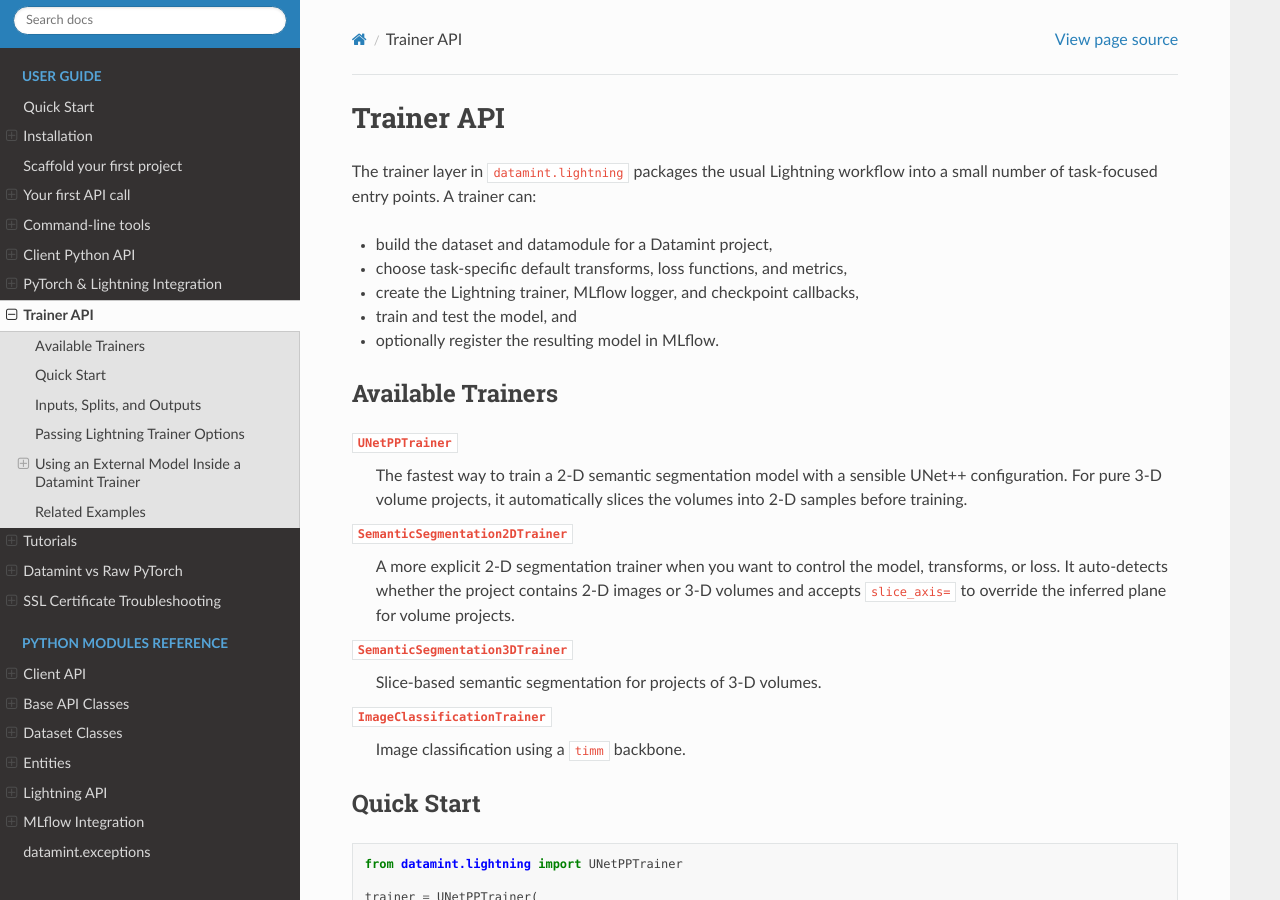
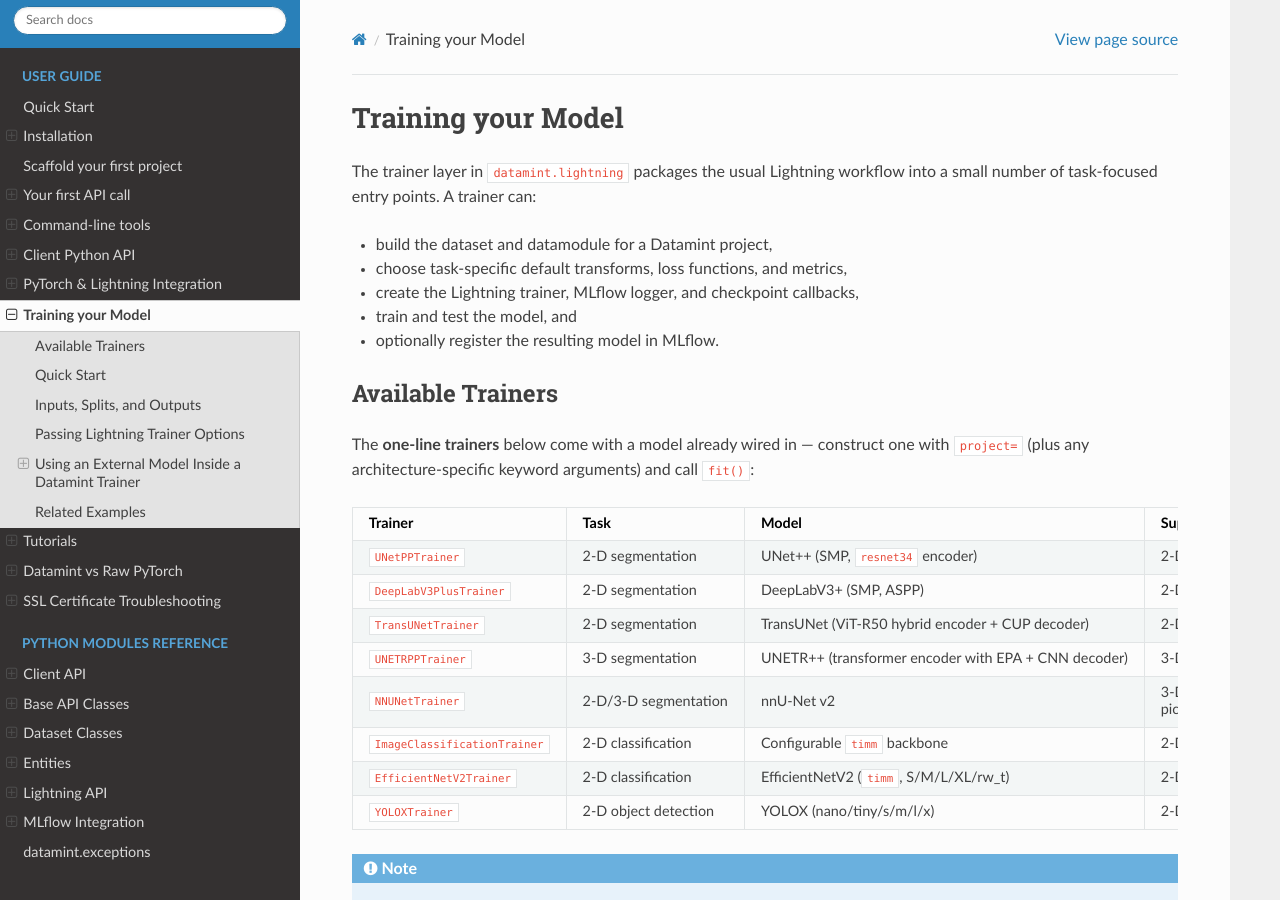
Before and after one commit to SonanceAI/datamint-python-api, a Sphinx documentation site: the page built from docs/source/trainer_api.rst, in a window 1280 px wide and 900 px high. Built offline with Sphinx 7.4.7 and the Read the Docs theme 3.1.0, drawn with Linux system fonts in a browser that asks for light colours; some of the changed text lies outside the part shown.

Commit message:
update trainer_api.rst with recent implementations

```diff
--- a/docs/source/datamint_vs_raw_pytorch.rst
+++ b/docs/source/datamint_vs_raw_pytorch.rst
@@ -559,8 +559,8 @@ Further reading
 ---------------
 
 - :ref:`pytorch_integration` -- Dataset and datamodule details.
-- :ref:`trainer_api` -- Trainer API reference and external-model patterns.
-- `BUSI trainer notebook <https://github.com/SonanceAI/datamint-python-api/blob/main/notebooks/use_cases/segmentation_2d_trainer_BUSI_tutorial.ipynb>`_
+- :ref:`trainer_api` -- Training your Model reference and external-model patterns.
+- `BUSI trainer notebook <https://github.com/SonanceAI/datamint-python-api/blob/main/notebooks/06_end_to_end/slice_based/02_busi_segmentation.ipynb>`_
   -- Runnable end-to-end segmentation tutorial.
-- `External model deployment tutorial <https://github.com/SonanceAI/datamint-python-api/blob/main/notebooks/external_model_deployment_tutorial.ipynb>`_
+- `External model deployment tutorial <https://github.com/SonanceAI/datamint-python-api/blob/main/notebooks/05_deployment/02_deploy_external_model.ipynb>`_
   -- Deploy a custom model trained with Datamint.
--- a/docs/source/getting_started.rst
+++ b/docs/source/getting_started.rst
@@ -67,7 +67,7 @@ Next Steps
 - Master the command-line interface: :ref:`command_line_tools`
 - Check out our Python API documentation: :ref:`client_python_api`
 - Our PyTorch, Lightning and MLflow integration: :ref:`pytorch_integration`
-- Use the built-in Trainer API and custom model integration patterns: :ref:`trainer_api`
+- Use the built-in trainers and custom model integration patterns: :ref:`trainer_api`
 
 Troubleshooting
 ---------------
--- a/docs/source/pytorch_integration.rst
+++ b/docs/source/pytorch_integration.rst
@@ -13,7 +13,7 @@ Key integration features:
 
 - **ImageDataset / VolumeDataset / VideoDataset**: Modular, PyTorch-compatible datasets for 2D images, 3D volumes, and video sequences
 - **DatamintDataModule**: Lightning-compatible data module
-- **Trainer API**: Task-focused trainers such as ``UNetPPTrainer`` and ``SemanticSegmentation2DTrainer``
+- **Training your Model**: Task-focused trainers such as ``UNetPPTrainer`` and ``SemanticSegmentation2DTrainer``
 - **MLFlowModelCheckpoint**: Advanced model checkpointing with MLflow integration
 - **Automatic Experiment Tracking**: Seamless logging and model registration
 - **Medical Image Optimizations**: Specialized handling for medical data formats
@@ -145,10 +145,10 @@ future training runs to reuse the exact same assignment state.
 you can trace which project split snapshot was used during training and replay
 it later.
 
-Trainer API
------------
+Training your Model
+--------------------
 
-Use the Trainer API when you want Datamint to build the dataset, datamodule,
+Use the trainers when you want Datamint to build the dataset, datamodule,
 default model, MLflow logger, and checkpoint callbacks for you.
 
 .. code-block:: python
--- a/docs/source/trainer_api.rst
+++ b/docs/source/trainer_api.rst
@@ -1,8 +1,8 @@
 .. _trainer_api:
 
 
-Trainer API
-===========
+Training your Model
+====================
 
 The trainer layer in ``datamint.lightning`` packages the usual Lightning workflow into a
 small number of task-focused entry points. A trainer can:
@@ -17,10 +17,69 @@ small number of task-focused entry points. A trainer can:
 Available Trainers
 ------------------
 
-``UNetPPTrainer``
-   The fastest way to train a 2-D semantic segmentation model with a sensible UNet++
-   configuration. For pure 3-D volume projects, it automatically slices the volumes into
-   2-D samples before training.
+The **one-line trainers** below come with a model already wired in — construct one with
+``project=`` (plus any architecture-specific keyword arguments) and call ``fit()``:
+
+.. list-table::
+   :header-rows: 1
+   :widths: 20 18 32 30
+
+   * - Trainer
+     - Task
+     - Model
+     - Supported format
+   * - ``UNetPPTrainer``
+     - 2-D segmentation
+     - UNet++ (SMP, ``resnet34`` encoder)
+     - 2-D images; auto-slices 3-D volume projects
+   * - ``DeepLabV3PlusTrainer``
+     - 2-D segmentation
+     - DeepLabV3+ (SMP, ASPP)
+     - 2-D images; auto-slices 3-D volume projects
+   * - ``TransUNetTrainer``
+     - 2-D segmentation
+     - TransUNet (ViT-R50 hybrid encoder + CUP decoder)
+     - 2-D images, fixed 224×224; auto-slices 3-D volume projects
+   * - ``UNETRPPTrainer``
+     - 3-D segmentation
+     - UNETR++ (transformer encoder with EPA + CNN decoder)
+     - 3-D volumes only (true 3-D, no slicing)
+   * - ``NNUNetTrainer``
+     - 2-D/3-D segmentation
+     - nnU-Net v2
+     - 3-D volume projects (NIfTI/DICOM series); ``configuration=`` picks ``2d``,
+       ``3d_fullres``, ``3d_lowres``, or ``3d_cascade_fullres``
+   * - ``ImageClassificationTrainer``
+     - 2-D classification
+     - Configurable ``timm`` backbone
+     - 2-D images
+   * - ``EfficientNetV2Trainer``
+     - 2-D classification
+     - EfficientNetV2 (``timm``, S/M/L/XL/rw_t)
+     - 2-D images
+   * - ``YOLOXTrainer``
+     - 2-D object detection
+     - YOLOX (nano/tiny/s/m/l/x)
+     - 2-D images
+
+.. note::
+
+   **A note on nnU-Net**
+
+   ``NNUNetTrainer`` is the odd one out among the one-line trainers:
+
+   - It requires the optional ``nnunet`` extra: ``pip install datamint[nnunet]``
+     (installs ``nnunetv2`` and ``filelock``).
+   - It needs a project made of 3-D volumes, and runs nnU-Net's own fingerprinting →
+     planning → preprocessing → training pipeline instead of Datamint's Lightning
+     model/loss/metrics wiring used by every other trainer.
+   - It does not accept ``model=`` — the external-model patterns described below don't
+     apply to it.
+   - ``fit()`` can be long-running, since fingerprinting, preprocessing, and the full
+     nnU-Net training loop all happen inside the call.
+
+If you need more control over the model, transforms, or loss, drop down to the
+generic task trainers instead — they require passing ``model=`` explicitly:
 
 ``SemanticSegmentation2DTrainer``
    A more explicit 2-D segmentation trainer when you want to control the model,
@@ -30,8 +89,14 @@ Available Trainers
 ``SemanticSegmentation3DTrainer``
    Slice-based semantic segmentation for projects of 3-D volumes.
 
-``ImageClassificationTrainer``
-   Image classification using a ``timm`` backbone.
+``VolumeSegmentationTrainer``
+   True 3-D segmentation without slicing, for volume-native architectures.
+
+``ClassificationTrainer``
+   Abstract base for classification tasks when you want to bring your own model.
+
+``DetectionTrainer``
+   Abstract base for object detection tasks when you want to bring your own model.
 
 
 Quick Start
@@ -248,8 +313,10 @@ or wrap the final model in a ``DatamintModel`` afterwards.
 Related Examples
 ----------------
 
-- `BUSI trainer notebook <https://github.com/SonanceAI/datamint-python-api/blob/main/notebooks/use_cases/segmentation_2d_trainer_BUSI_tutorial.ipynb>`_
-- `External model deployment tutorial <https://github.com/SonanceAI/datamint-python-api/blob/main/notebooks/external_model_deployment_tutorial.ipynb>`_
+- `BUSI trainer notebook <https://github.com/SonanceAI/datamint-python-api/blob/main/notebooks/06_end_to_end/slice_based/02_busi_segmentation.ipynb>`_
+- `External model deployment tutorial <https://github.com/SonanceAI/datamint-python-api/blob/main/notebooks/05_deployment/02_deploy_external_model.ipynb>`_
+- `UNETR++ on the Synapse dataset <https://github.com/SonanceAI/datamint-python-api/blob/main/notebooks/06_end_to_end/full_3d/01_synapse_unetrpp.ipynb>`_
+- `nnU-Net on the Synapse dataset <https://github.com/SonanceAI/datamint-python-api/blob/main/notebooks/06_end_to_end/full_3d/02_synapse_nnunet.ipynb>`_
 
 For a side-by-side comparison of raw PyTorch / Lightning code versus Datamint,
 see :doc:`datamint_vs_raw_pytorch <datamint_vs_raw_pytorch>`.
```
Also changed, not shown: other parts of docs/source/trainer_api.rst (+3 -3 lines).
